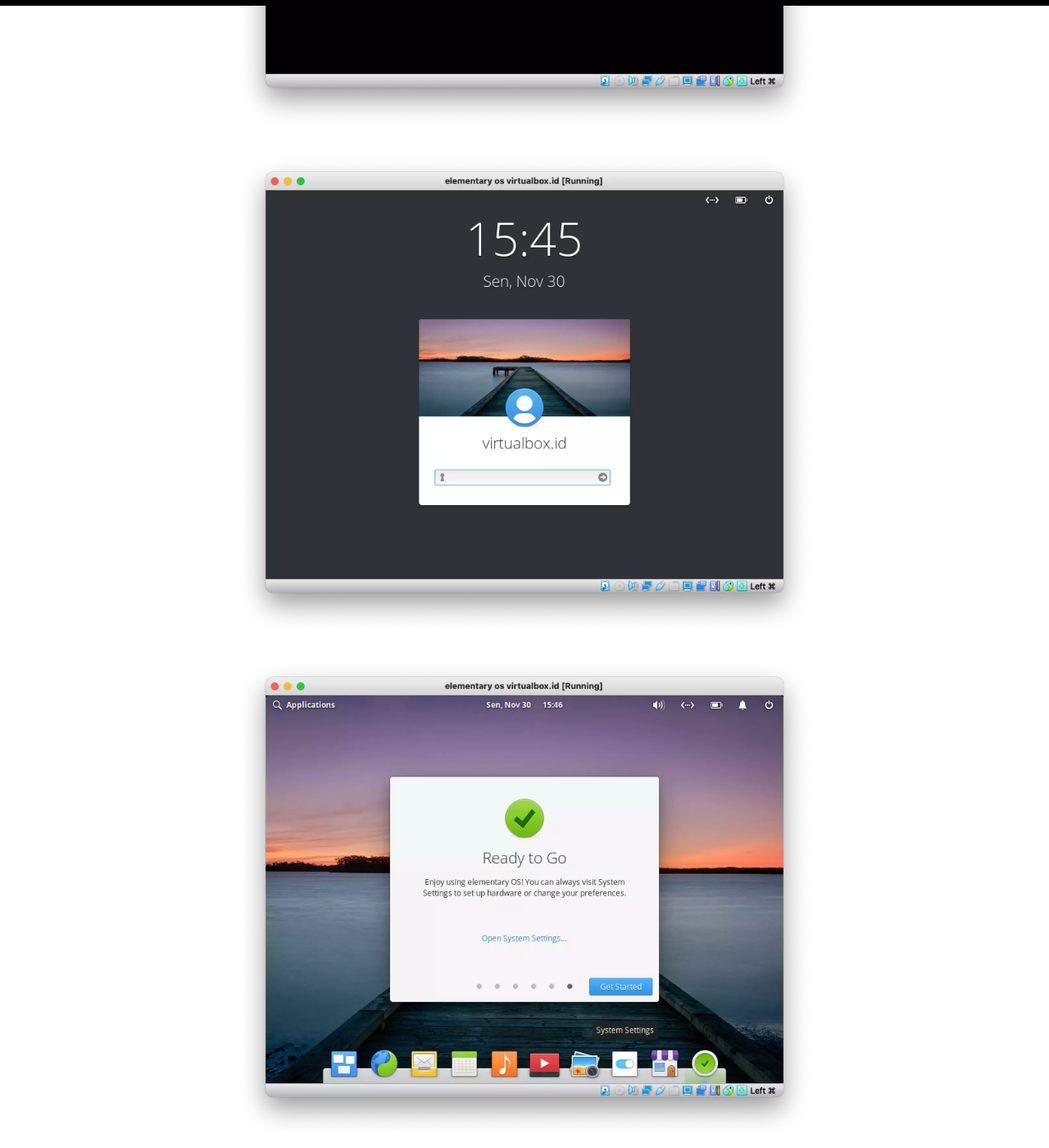
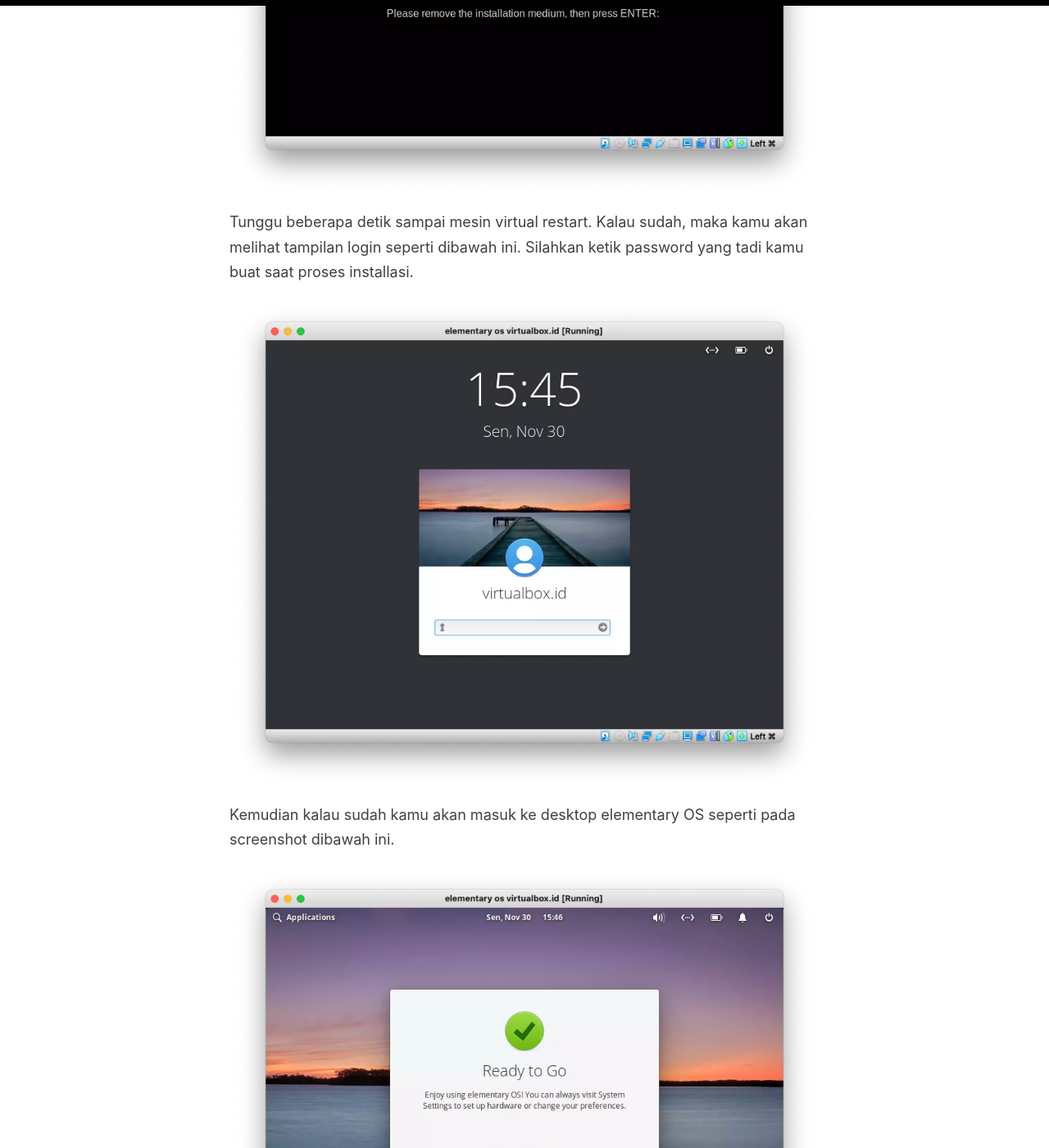
Before and after one commit to Virtualbox-ID/virtualbox-id.github.io, a Jekyll site: the page built from _posts/2020-2-12-cara-install-elementary-os-di-virtualbox.md, in a window 1280 px wide and 1400 px high, scrolled down 15286 px. Shown: the whole window at 82% size. Built offline with Jekyll 4.4.1, drawn with Linux system fonts in a browser that asks for light colours; some of the changed text lies outside the part shown.

Commit message:
Update 2020-2-12-cara-install-elementary-os-di-virtualbox.md

```diff
--- a/_posts/2020-2-12-cara-install-elementary-os-di-virtualbox.md
+++ b/_posts/2020-2-12-cara-install-elementary-os-di-virtualbox.md
@@ -125,8 +125,16 @@
 
 ![](/images/elementary-os/cara-install-elementary-os-di-virtualbox-23.webp)
 
+Setelah melihat tampilan hitam seperti dibawah ini, tekan tombol **ENTER** di keyboard kamu.
+
 ![](/images/elementary-os/cara-install-elementary-os-di-virtualbox-24.webp)
+
+Tunggu beberapa detik sampai mesin virtual restart. Kalau sudah, maka kamu akan melihat tampilan login seperti dibawah ini. Silahkan ketik password yang tadi kamu buat saat proses installasi.
 
 ![](/images/elementary-os/cara-install-elementary-os-di-virtualbox-25.webp)
 
+Kemudian kalau sudah kamu akan masuk ke desktop elementary OS seperti pada screenshot dibawah ini.
+
 ![](/images/elementary-os/cara-install-elementary-os-di-virtualbox-26.webp)
+
+**Catatan:** Tutorial ini ditulis menggunakan Virtualbox versi 6.1.16 di macOS Big Sur versi 11.0.1. Beberapa menu mungkin terlihat berbeda jika kamu menggunakan Virtualbox dan OS yang berbeda.
```
